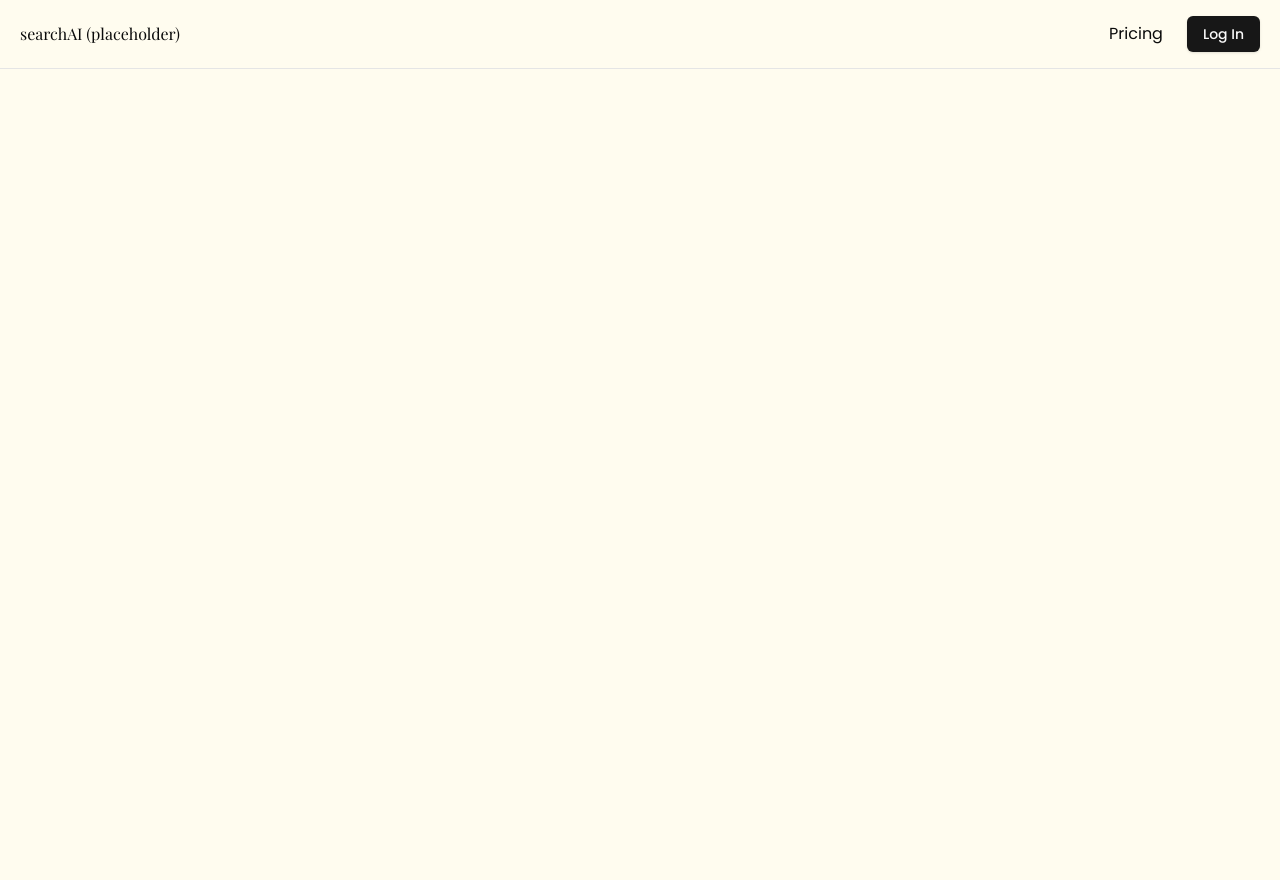
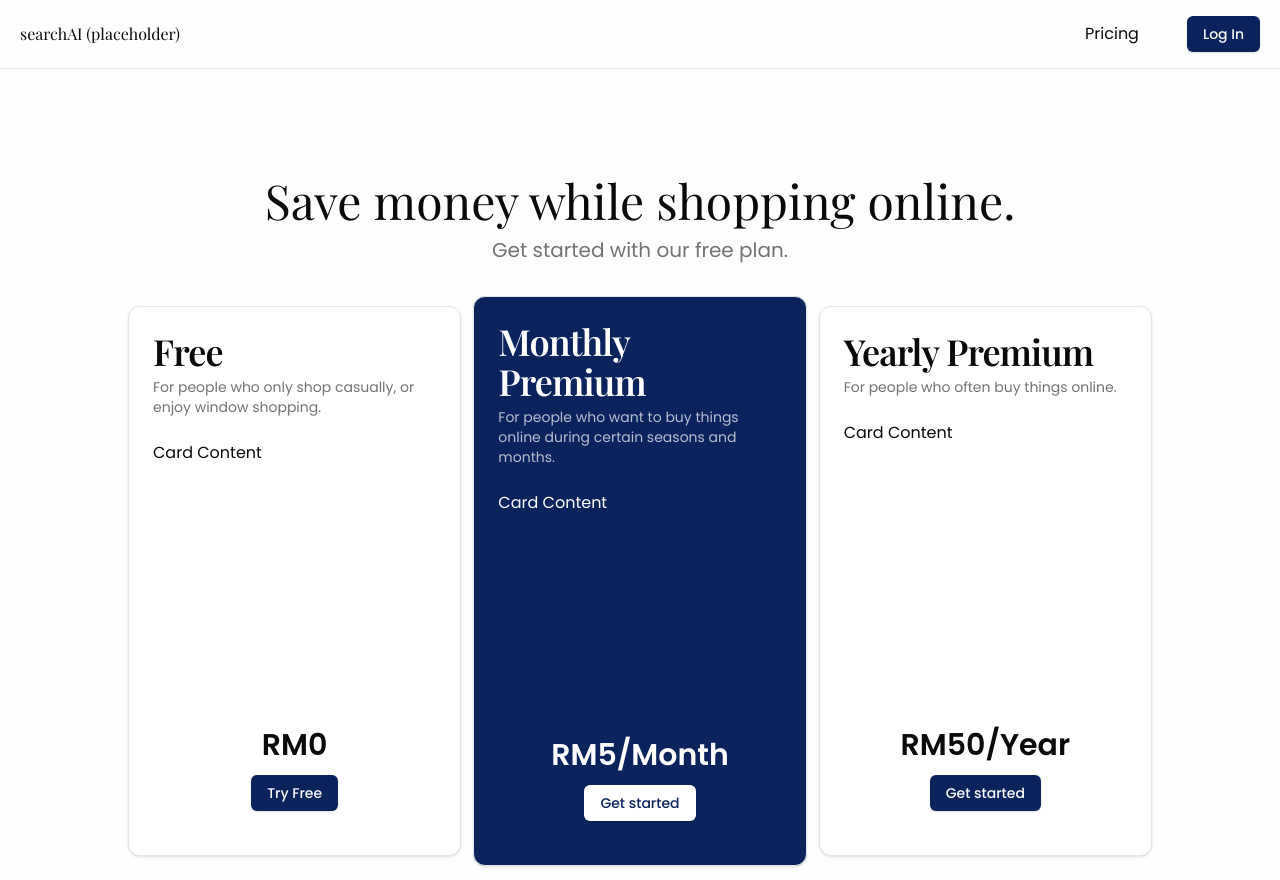
Before and after one commit to vinmeil/render-searchAI, a Next.js app: page /pricing in a window 1280 px wide. Built offline with nearby package versions, Linux system fonts and the light colour scheme; a web font is replaced by a local one.

Commit message:
add unfinished UI for pricing page

```diff
--- a/app/(root)/globals.css
+++ b/app/(root)/globals.css
@@ -12,9 +12,16 @@ body {
   font-family: "Playfair Display", serif;
 }
 
+.bg-primary-2 {
+  background-color: #0b235d;
+}
+.text-primary-2 {
+  color: #0b235d;
+}
+
 @layer base {
   :root {
-    --background: 48.75, 100%, 96.86%;
+    --background: 160, 100%, 99.41%;
     --foreground: 0 0% 3.9%;
     --card: 0 0% 100%;
     --card-foreground: 0 0% 3.9%;
@@ -22,6 +29,7 @@ body {
     --popover-foreground: 0 0% 3.9%;
     --primary: 0 0% 9%;
     --primary-foreground: 0 0% 98%;
+    --primary-2: 189.95, 85.39%, 57.06%;
     --secondary: 0 0% 96.1%;
     --secondary-foreground: 0 0% 9%;
     --muted: 0 0% 96.1%;
--- a/app/(root)/pricing/page.tsx
+++ b/app/(root)/pricing/page.tsx
@@ -8,11 +8,72 @@ import {
   CardHeader,
   CardTitle,
 } from "@/components/ui/card";
+import { Button } from "@/components/ui/button";
 
 const Pricing = () => {
+  // TODO: add content and logic for pricing page
   return (
-    <div className="w-screen h-screen">
-      <div className="w-4/5 flex flex-col justify-center items-center"></div>
+    <div className="w-screen h-screen flex justify-center">
+      <div className="w-4/5 flex flex-col items-center md:mt-24">
+        <h1 className="w-full text-5xl font-playfair text-center">
+          Save money while shopping online.
+        </h1>
+        <h3 className="mt-3 text-muted-foreground text-xl">
+          Get started with our free plan.
+        </h3>
+        <div className="w-full flex flex-row gap-3 items-center justify-center mt-8">
+          <Card className="relative w-1/3 md:h-[550px]">
+            <CardHeader>
+              <CardTitle className="font-playfair text-4xl">Free</CardTitle>
+              <CardDescription>
+                For people who only shop casually, or enjoy window shopping.
+              </CardDescription>
+            </CardHeader>
+            <CardContent>
+              <p>Card Content</p>
+            </CardContent>
+            <CardFooter className="flex flex-col gap-3 justify-center w-full absolute bottom-5">
+              <h2 className="font-semibold text-3xl">RM0</h2>
+              <Button className="bg-primary-2">Try Free</Button>
+            </CardFooter>
+          </Card>
+          <Card className="relative w-1/3 bg-primary-2 md:h-[570px] text-white">
+            <CardHeader>
+              <CardTitle className="font-playfair text-4xl">
+                Monthly Premium
+              </CardTitle>
+              <CardDescription className="text-white text-opacity-70">
+                For people who want to buy things online during certain seasons
+                and months.
+              </CardDescription>
+            </CardHeader>
+            <CardContent>
+              <p>Card Content</p>
+            </CardContent>
+            <CardFooter className="flex flex-col gap-3 justify-center w-full absolute bottom-5">
+              <h2 className="font-semibold text-3xl">RM5/Month</h2>
+              <Button className="bg-white text-primary-2">Get started</Button>
+            </CardFooter>
+          </Card>
+          <Card className="relative w-1/3 md:h-[550px]">
+            <CardHeader>
+              <CardTitle className="font-playfair text-4xl">
+                Yearly Premium
+              </CardTitle>
+              <CardDescription>
+                For people who often buy things online.
+              </CardDescription>
+            </CardHeader>
+            <CardContent>
+              <p>Card Content</p>
+            </CardContent>
+            <CardFooter className="flex flex-col gap-3 justify-center w-full absolute bottom-5">
+              <h2 className="font-semibold text-3xl">RM50/Year</h2>
+              <Button className="bg-primary-2">Get started</Button>
+            </CardFooter>
+          </Card>
+        </div>
+      </div>
     </div>
   );
 };
--- a/components/Navbar.tsx
+++ b/components/Navbar.tsx
@@ -14,15 +14,19 @@ const Navbar = () => {
   };
 
   return (
-    <div
-      onClick={handleLogoClick}
-      className="w-full flex justify-between items-center px-5 bg-background border-b border-border py-4"
-    >
-      <div className="font-playfair cursor-pointer">searchAI (placeholder)</div>
-      <div className="flex justify-between items-center gap-6">
+    <div className="w-full flex justify-between items-center px-5 bg-background border-b border-border py-4">
+      <div onClick={handleLogoClick} className="font-playfair cursor-pointer">
+        searchAI (placeholder)
+      </div>
+      <div className="flex justify-between items-center gap-12">
         {/* TODO: Log in and pricing page */}
-        <Link href="/pricing">Pricing</Link>
-        <Button>Log In</Button>
+        <Link href="/pricing" className="relative group">
+          <span className="hover:text-primary transition-all duration-300">
+            Pricing
+          </span>
+          <span className="absolute left-0 bottom-0 w-full h-[2px] bg-black scale-x-0 group-hover:scale-x-100 transition-transform duration-300 origin-left"></span>
+        </Link>
+        <Button className="bg-primary-2">Log In</Button>
       </div>
     </div>
   );
```
